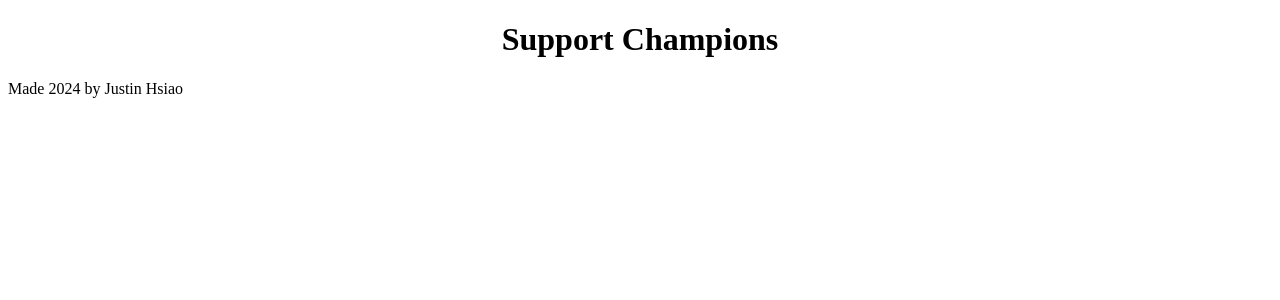
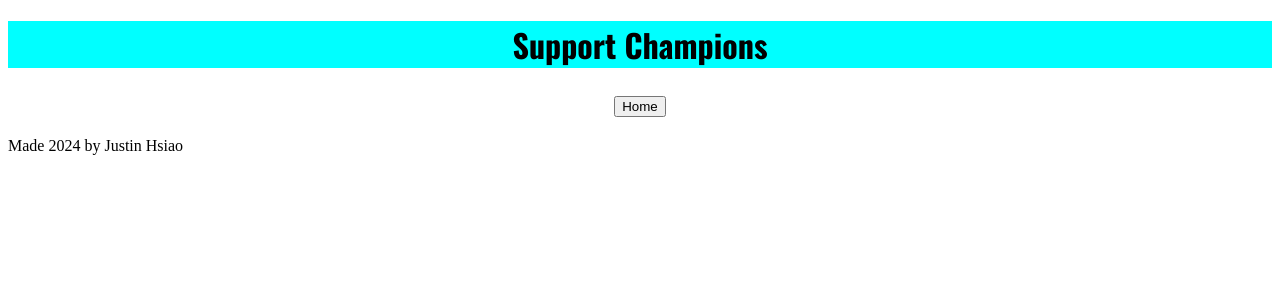
Before and after one commit to Juni41/Website-12DTP, a Flask app: page / in a window 1280 px wide. Shown: the top 300 px of the page. Run offline with Flask 3, Linux system fonts and the light colour scheme.

Commit message:
added fonts

```diff
--- a/Project/Templates/Home.html
+++ b/Project/Templates/Home.html
@@ -6,9 +6,13 @@
   </head>
   <body>
     <header>
-      <center><h1 class=".test">Support Champions</h1></center>
+      <center><h1>Support Champions</h1></center>
     </header>
-    <nav></nav>
+    <nav>
+      <center>
+        <h2><button type="button">Home</button></h2>
+      </center>
+    </nav>
     <main>
       {% block content %}{% endblock %}
     </main>
--- a/Project/static/css/style.css
+++ b/Project/static/css/style.css
@@ -1,3 +1,7 @@
+@import url('https://fonts.googleapis.com/css2?family=Oswald:wght@200..700&display=swap');
+
+
+
 champion-stats {
     padding: 20px;
     background-color: #ad3f3f;
@@ -5,3 +9,8 @@ champion-stats {
     max-width: 800px;
     margin: 0 auto;
 }
+h1 {
+    background-color: aqua;
+    background-position: 2cm;
+    font-family: 'Oswald';
+}
```
